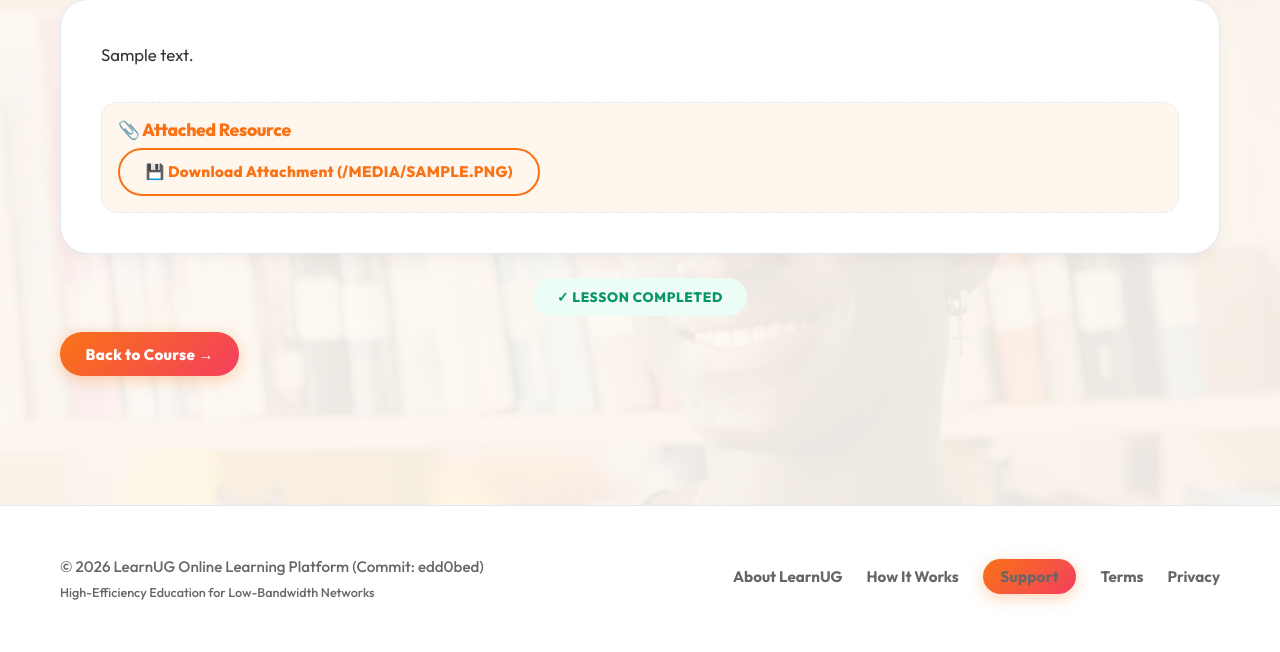
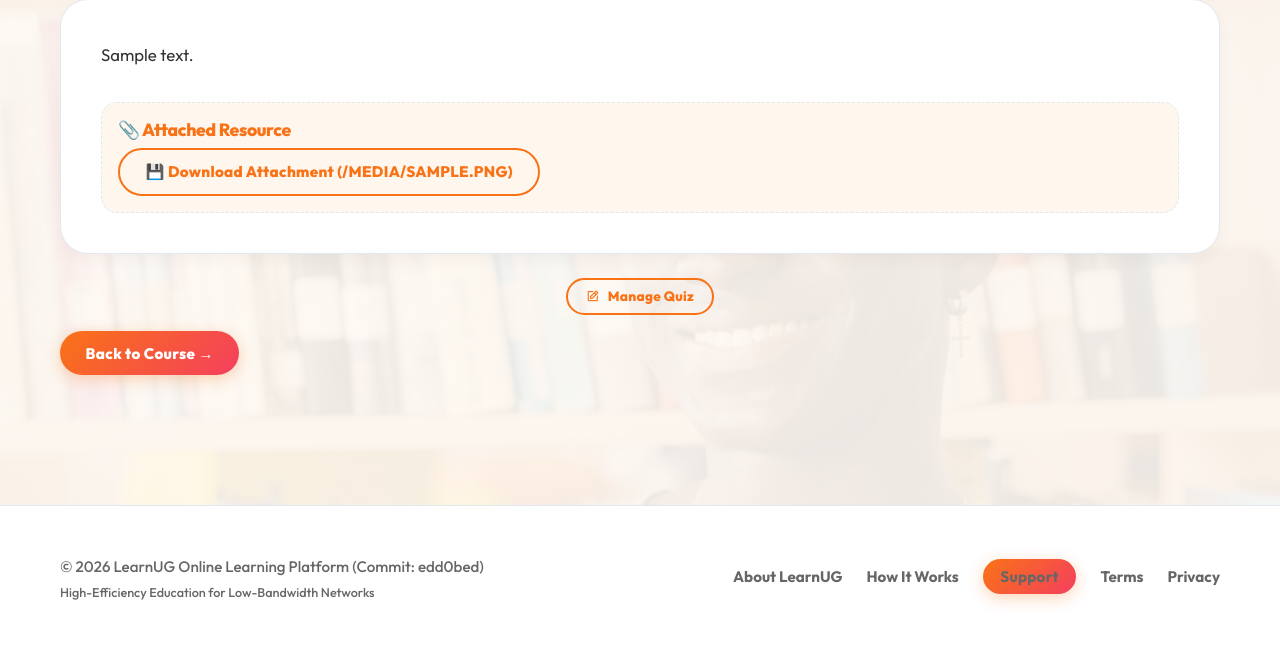
Before and after one commit to gilbertinkamanyire/elearnig_website, a Flask app: page /courses/1/lessons/1 in a window 1280 px wide. Shown: the part 420-1072 px from the top of the page. Run offline with Flask 3, Linux system fonts and the light colour scheme; the visitor is signed in with stand-in values (Sample User, id 1); a database or web service that is not in the repository returns one stand-in record (values such as "Sample title"); some libraries are stand-ins or nearby versions.

Commit message:
Requirement: Assessments mandated for lesson completion. Hides 'Mark as Complete' until questionnaire submitted. Added lecturer prompts for assessment creation.

```diff
--- a/templates/assessments/create.html
+++ b/templates/assessments/create.html
@@ -49,7 +49,7 @@
                 <select id="lesson_id" name="lesson_id" class="form-input">
                     <option value="">No lesson (course-level)</option>
                     {% for l in lessons %}
-                    <option value="{{ l.id }}">{{ l.title }}</option>
+                    <option value="{{ l.id }}" {% if request.args.get('lesson_id')|int == l.id %}selected{% endif %}>{{ l.title }}</option>
                     {% endfor %}
                 </select>
                 <div class="form-hint">Choose a lesson to make this assessment the questionnaire shown after that lesson.</div>
--- a/templates/courses/add_lesson.html
+++ b/templates/courses/add_lesson.html
@@ -13,6 +13,9 @@
 <div class="page-header">
     <h1>📝 Add New Lesson</h1>
     <p>Add a lesson to "{{ course.title }}"</p>
+    <div class="alert alert-info" style="margin-top: 1rem; border-left: 4px solid var(--accent);">
+        <i class='bx bx-bulb'></i> <strong>Tip:</strong> Students can only "Mark as Complete" after passing a questionnaire linked to this lesson. Be sure to add one after saving!
+    </div>
 </div>
 
 <div class="card" style="max-width: 800px;">
--- a/templates/courses/lesson.html
+++ b/templates/courses/lesson.html
@@ -84,30 +84,44 @@
 
         <!-- Completion & Navigation -->
         <div style="margin-top: 1.5rem;">
+            {% if session.role == 'student' %}
                 {% if lesson_assessment %}
-                {% if not assessment_submitted and session.role == 'student' %}
-                <div style="text-align: center; margin-bottom: 1rem;">
+                    {% if not assessment_submitted %}
+                        <div class="alert alert-info" style="text-align: center; margin-bottom: 1.5rem;">
+                            <i class='bx bx-info-circle'></i> {{ _('You must complete the questionnaire before you can mark this lesson as finished.') }}
+                            <div style="margin-top: 1rem;">
                                 <a href="{{ url_for('take_assessment', course_id=course.id, assessment_id=lesson_assessment.id) }}" class="btn btn-primary btn-lg">📝 {{ _('Take Questionnaire') }}</a>
                             </div>
+                        </div>
                     {% else %}
-                    {% if not is_completed and session.role == 'student' %}
+                        {% if not is_completed %}
                             <form method="POST" action="{{ url_for('complete_lesson', course_id=course.id, lesson_id=lesson.id) }}" style="text-align: center; margin-bottom: 1rem;">
                                 <button type="submit" class="btn btn-primary btn-lg">✅ {{ _('Mark as Complete') }}</button>
                             </form>
-                    {% elif is_completed %}
+                        {% else %}
                             <div style="text-align: center; margin-bottom: 1rem;">
                                 <span class="badge badge-success" style="font-size: 0.85rem; padding: 0.5rem 1.5rem;">✓ {{ _('Lesson Completed') }}</span>
                             </div>
                         {% endif %}
                     {% endif %}
                 {% else %}
-                {% if not is_completed and session.role == 'student' %}
-                <form method="POST" action="{{ url_for('complete_lesson', course_id=course.id, lesson_id=lesson.id) }}" style="text-align: center; margin-bottom: 1rem;">
-                    <button type="submit" class="btn btn-primary btn-lg">✅ Mark as Complete</button>
-                </form>
-                {% elif is_completed %}
+                    <div class="alert alert-warning" style="text-align: center; margin-bottom: 1rem; border-style: dashed;">
+                        <i class='bx bx-time'></i> {{ _('Waiting for lecturer to add an assessment for this lesson.') }}
+                    </div>
+                {% endif %}
+            {% elif session.role in ('lecturer', 'admin') %}
+                {% if not lesson_assessment %}
+                    <div style="text-align: center; margin-bottom: 1rem; padding: 1.5rem; border: 2px dashed var(--border); border-radius: var(--radius-lg);">
+                        <p style="color: var(--text-muted); margin-bottom: 1rem;">{{ _('This lesson is missing a required assessment.') }}</p>
+                        <a href="{{ url_for('create_assessment', course_id=course.id) }}?lesson_id={{ lesson.id }}" class="btn btn-primary">
+                            <i class='bx bx-plus'></i> {{ _('Add Quiz') }}
+                        </a>
+                    </div>
+                {% else %}
                     <div style="text-align: center; margin-bottom: 1rem;">
-                    <span class="badge badge-success" style="font-size: 0.85rem; padding: 0.5rem 1.5rem;">✓ {{ _('Lesson Completed') }}</span>
+                        <a href="{{ url_for('edit_assessment', course_id=course.id, assessment_id=lesson_assessment.id) }}" class="btn btn-sm btn-outline">
+                            <i class='bx bx-edit'></i> {{ _('Manage Quiz') }}
+                        </a>
                     </div>
                 {% endif %}
             {% endif %}
```
Lines whose indentation alone changed are shown as unchanged.
